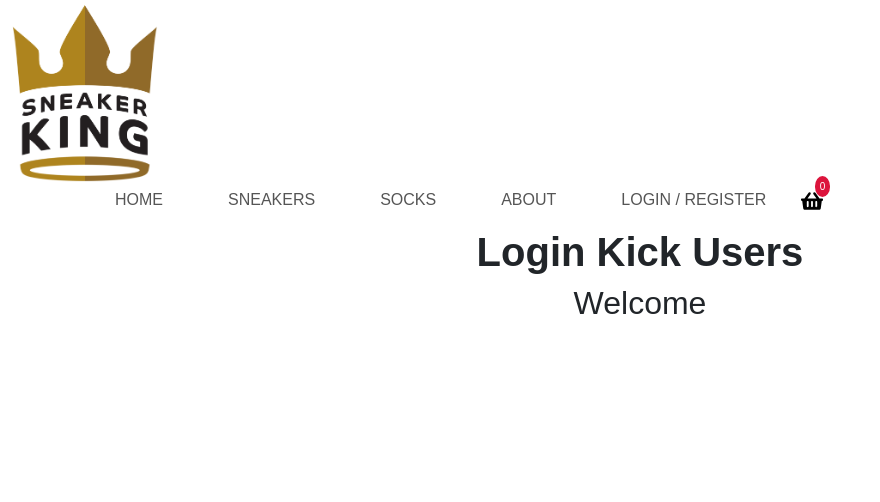
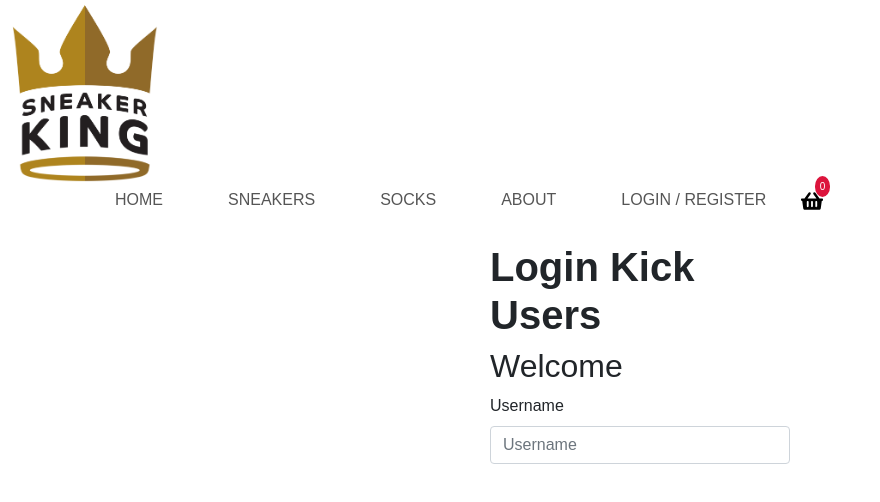
Before and after one commit to kingz10102/finalproject2, a React (Create React App) app: page /users in a window 1280 px wide. Shown: the top 502 px of the page, without its empty margins (0-880 px from the left). Built offline with nearby package versions, Linux system fonts and the light colour scheme.

Commit message:
this is a commit

```diff
--- a/src/components_folder/Login.css
+++ b/src/components_folder/Login.css
@@ -1,38 +1,7 @@
 .login-page {
-    text-align: center;
+    width:100%;
+    max-width:330px;
+    margin:auto;
+    height:100;
+    padding: 15px;
   }
-
-  .App-logo {
-    height: 40vmin;
-    pointer-events: none;
-  }
-
-  @media (prefers-reduced-motion: no-preference) {
-    .App-logo {
-      animation: App-logo-spin infinite 20s linear;
-    }
-  }
-
-  .App-header {
-    background-color: #282c34;
-    min-height: 100vh;
-    display: flex;
-    flex-direction: column;
-    align-items: center;
-    justify-content: center;
-    font-size: calc(10px + 2vmin);
-    color: white;
-  }
-
-  .App-link {
-    color: #61dafb;
-  }
-
-  @keyframes App-logo-spin {
-    from {
-      transform: rotate(0deg);
-    }
-    to {
-      transform: rotate(360deg);
-    }
-  }
--- a/src/components_folder/Login.jsx
+++ b/src/components_folder/Login.jsx
@@ -12,7 +12,9 @@ class Login extends Component {
                 </h1>
                 <h2>Welcome</h2>
                 <FormGroup>
-
+                    <Label>Username</Label>
+                    <Input
+                    type="username" placeholder="Username"/>
                 </FormGroup>
             </Form>
         )
```
